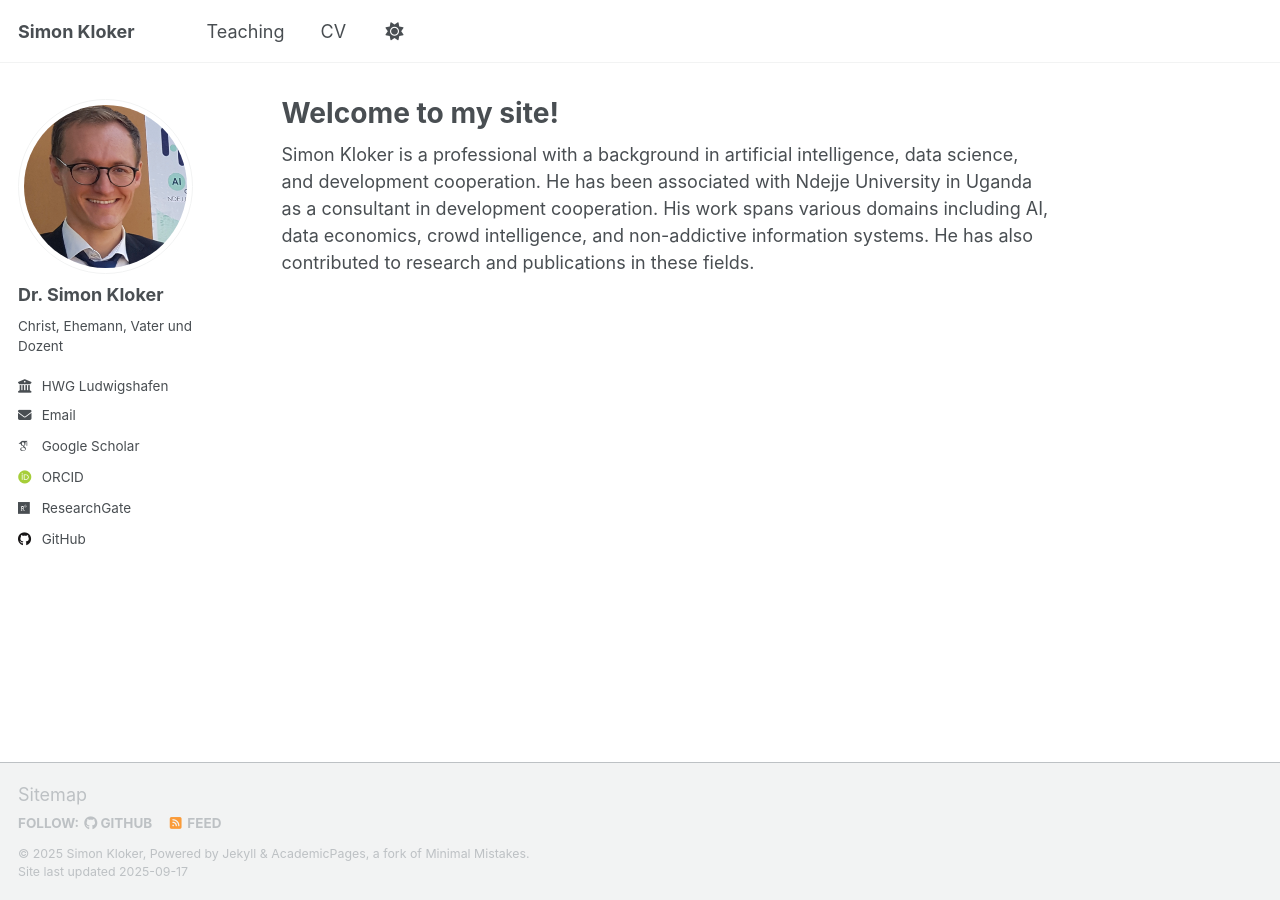
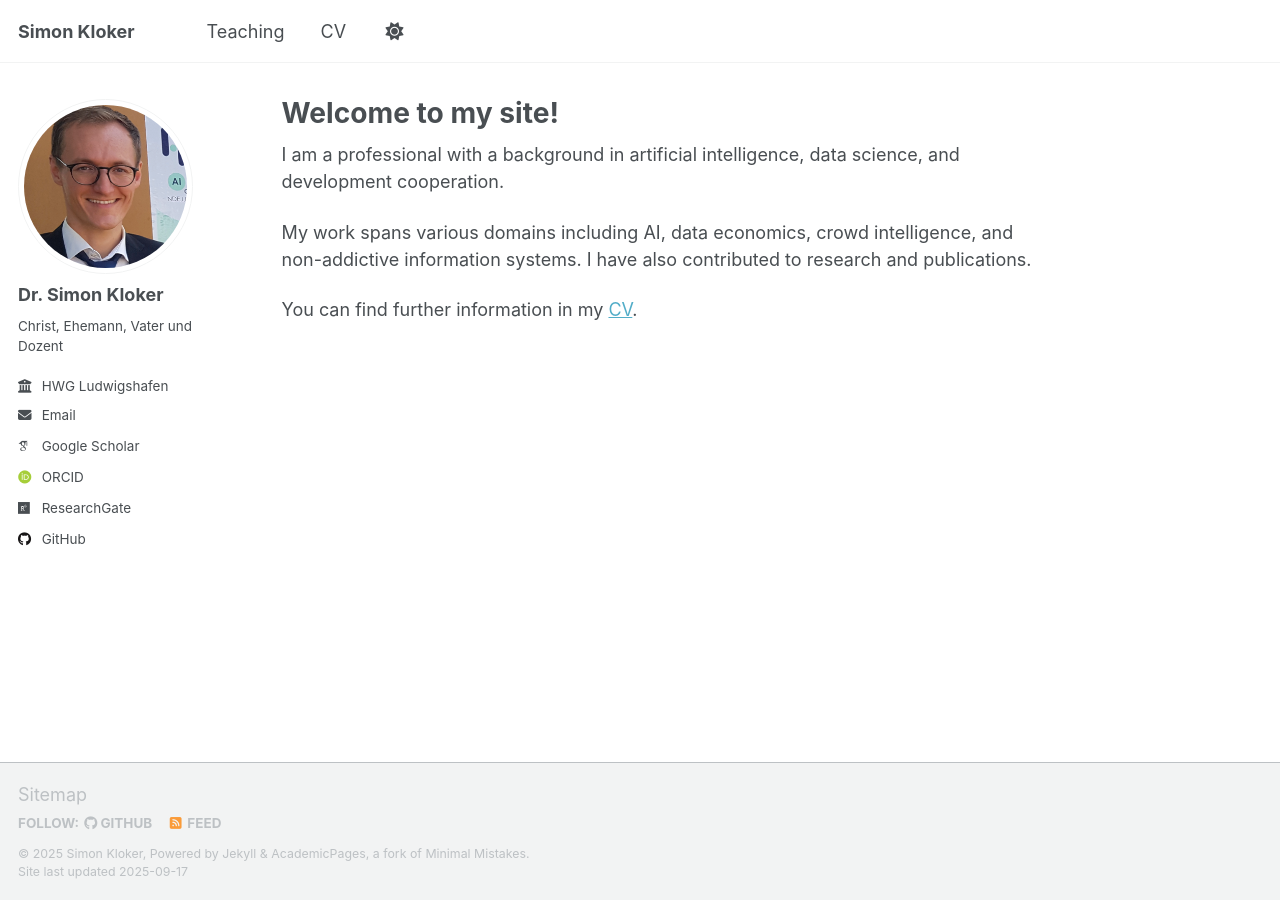
Before and after one commit to simon-kloker/simon-kloker.github.io, a Jekyll site: the page built from _pages/about.md, in a window 1280 px wide. Built offline with Jekyll 4.4.1, drawn with Linux system fonts in a browser that asks for light colours; some web fonts are replaced; a script that is not in the unit is left out.

Commit message:
link to CV

```diff
--- a/_pages/about.md
+++ b/_pages/about.md
@@ -7,4 +7,8 @@ redirect_from:
   - /about.html
 ---
 
-Simon Kloker is a professional with a background in artificial intelligence, data science, and development cooperation. He has been associated with Ndejje University in Uganda as a consultant in development cooperation. His work spans various domains including AI, data economics, crowd intelligence, and non-addictive information systems. He has also contributed to research and publications in these fields.
+I am a professional with a background in artificial intelligence, data science, and development cooperation.
+
+My work spans various domains including AI, data economics, crowd intelligence, and non-addictive information systems. I have also contributed to research and publications.
+
+You can find further information in my [CV]({{ site.baseurl }}/cv/).
```
